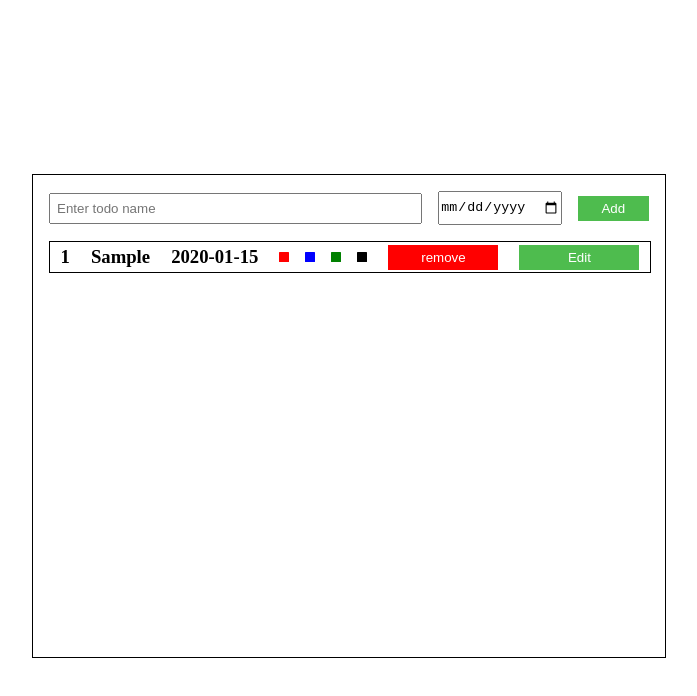
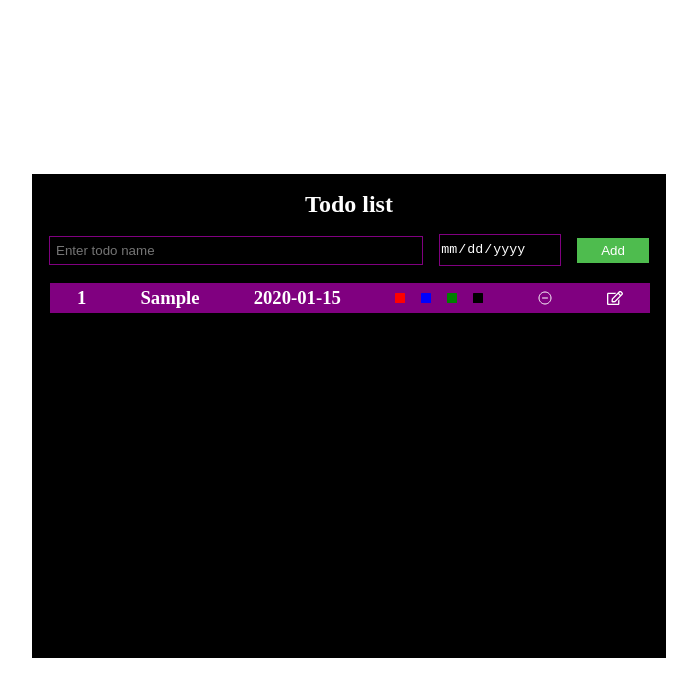
Before and after one commit to shyamchatterjee/Todo-list, a React (Vite) app: page / in a window 1280 px wide. Both pictures are taken after typing "Sample", "2020-01-15" into the empty fields and a click on the input "Add". Shown: the top 696 px of the page, without its empty margins (291-988 px from the left). Built offline with nearby package versions, Linux system fonts and the light colour scheme.

Commit message:
change file name

```diff
--- a/package.json
+++ b/package.json
@@ -12,7 +12,8 @@
   "dependencies": {
     "gh-pages": "^6.3.0",
     "react": "^19.0.0",
-    "react-dom": "^19.0.0"
+    "react-dom": "^19.0.0",
+    "react-icons": "^5.5.0"
   },
   "devDependencies": {
     "@eslint/js": "^9.21.0",
--- a/src/App.css
+++ b/src/App.css
@@ -14,6 +14,10 @@
   display: flex;
   justify-content: center;
   align-items: center;
+}
+.contener{
+  background-color: black;
+
 }
 
 @media (max-width: 1400px) {
@@ -42,6 +46,7 @@
     width: 100%;
     padding: 6px;
     border: 1px solid black;
+    color: white;
   }
   #input-date {
     width: 200px;
@@ -60,11 +65,22 @@ form {
 #input-text {
   width: 100%;
   padding: 6px;
+  border: 1px solid purple;
+  background: none;
+  outline: none;
+  color: white;
 }
 #input-date {
   width: 200px;
   height: 30px;
   cursor: pointer;
+  border: 1px solid purple;
+  background: none;
+  outline: none;
+  color: white;
+  display: flex;
+  justify-content: center;
+  align-items: center;
 }
 .submit-button {
   width: 120px;
@@ -95,6 +111,8 @@ form {
   display: flex;
   justify-content: space-around;
   align-items: center;
+  background-color: purple;
+  color: white;
 }
 .remove-button {
   background-color: red;
--- a/src/Component/App.jsx
+++ b/src/Component/App.jsx
@@ -6,6 +6,7 @@ import Todocontener from './todocontener';
 
 function App() {
   return <div className='contener'>
+        <h2 style={{textAlign:"center",color:"white"}}>Todo list</h2>
              <Form/>
              <Todocontener/>
   </div>
--- a/src/Component/editbutton.jsx
+++ b/src/Component/editbutton.jsx
@@ -1,9 +1,11 @@
 import { useContext } from "react"
 import { Context } from "../context/context"
+import { FaRegEdit } from "react-icons/fa";
+
 
 let Editbutton = ({element,id})=>{
     let {editFuntion} = useContext(Context)
-   return  <button className="edit-button" onClick={()=>{editFuntion(element,id)}}>Edit</button>
+   return  <FaRegEdit  onClick={()=>{editFuntion(element,id)}} />
 
 
 }
--- a/src/Component/buttoncontener.jsx
+++ b/src/Component/removecontener.jsx
@@ -1,13 +1,9 @@
 import { useContext } from "react"
 import { Context } from "../context/context"
+import { IoRemoveCircleOutline } from "react-icons/io5";
 
 let Button = ({element})=>{
     let {removeItem} = useContext(Context)
-   return  <button
-   className="remove-button"
-   onClick={() => removeItem(element)}
- >
-   remove
- </button>
+   return <IoRemoveCircleOutline style={{cursor:"pointer"}}   onClick={() => removeItem(element)} />
 }
 export default Button
--- a/src/Component/todocontener.jsx
+++ b/src/Component/todocontener.jsx
@@ -1,7 +1,7 @@
 import { useContext, useState } from "react";
 import { Context } from "../context/context";
 
-import Button from "./buttoncontener";
+import Button from "./removecontener";
 import Colorchange from "./colorsComponent";
 import Editbutton from "./editbutton";
 
--- a/src/context/context.jsx
+++ b/src/context/context.jsx
@@ -42,6 +42,6 @@ export   let Context = createContext(null)
       setboolen(false)
   }
     return   <Context.Provider value={{Obj,setObj,addDeta,array,removeItem,editFuntion,bollen,updateSubmit,Id}}>
-           {children}
+          {children}
        </Context.Provider>
  }
```
Also changed, not shown: 1 other file (tests, documents, lock files or other folders).
